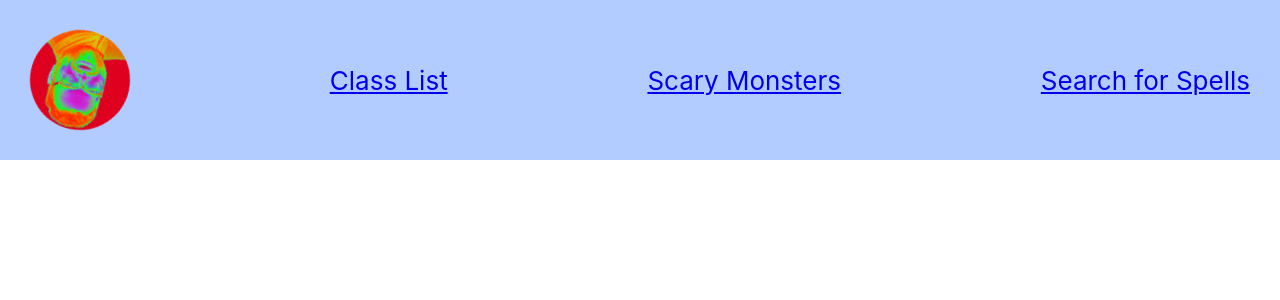
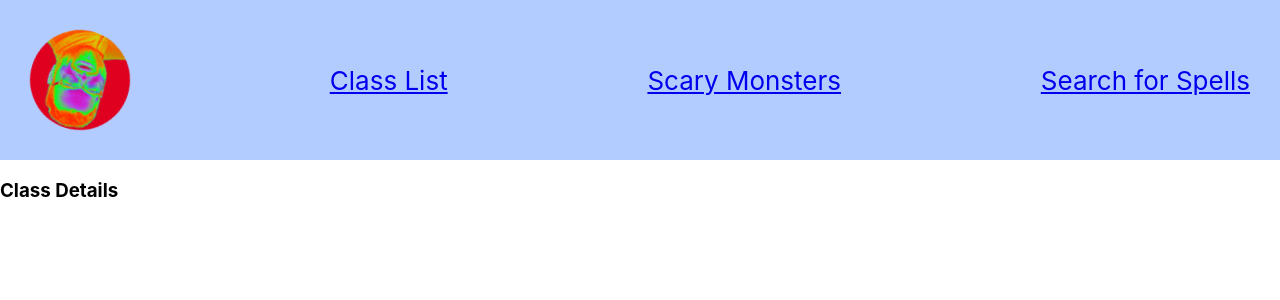
Before and after one commit to ManliestBen/react-dnd-api-11-2, a React (Create React App) app: page /class in a window 1280 px wide. Shown: the top 300 px of the page. Built offline with nearby package versions, Linux system fonts and the light colour scheme.

Commit message:
add Link to class details

```diff
--- a/src/pages/App/App.js
+++ b/src/pages/App/App.js
@@ -3,6 +3,7 @@ import React, { Component } from 'react';
 import { Route } from 'react-router-dom'
 import NavBar from '../../components/NavBar/NavBar'
 import ClassList from '../ClassList/ClassList'
+import ClassDetails from '../ClassDetails/ClassDetails'
 
 class App extends Component {
   state = {
@@ -21,6 +22,14 @@ class App extends Component {
           exact path='/classlist'
           render={() => <ClassList />}
         />
+        <Route
+          exact path='/class'
+          render={( {location} ) =>
+            <ClassDetails
+              location={location}
+            />
+          }
+        />
       </>
     )
   }
--- /dev/null
+++ b/src/pages/ClassDetails/ClassDetails.jsx
@@ -0,0 +1,22 @@
+import React, { Component } from 'react';
+
+class ClassDetails extends Component {
+  state = {
+    classDetails: {}
+   }
+
+  async componentDidMount() {
+    // API call
+    // Set state with results
+  }
+
+  render() {
+    return (
+      <div>
+        <h3>Class Details</h3>
+      </div>
+     );
+  }
+}
+
+export default ClassDetails;
--- a/src/pages/ClassList/ClassList.jsx
+++ b/src/pages/ClassList/ClassList.jsx
@@ -1,5 +1,6 @@
 import React, { Component } from 'react'
 import { getClassList } from '../../services/api-calls'
+import { Link } from "react-router-dom";
 
 class ClassList extends Component {
   state = {
@@ -21,12 +22,19 @@ class ClassList extends Component {
           {/* This is where we map over our results, representing each with a div containing an image and a name */}
           {this.state.results.map((classTitle) => (
             <div id="classDiv" key={classTitle.index}>
+              <Link
+                to={{
+                  pathname: '/class',
+                  state: { classTitle }
+                }}
+              >
                 <img
                   style={{ width: "100px", height: "100px" }}
                   src={`/images/${classTitle.name}.svg`}
                   alt="class-logo"
                 />
                 {classTitle.name}
+              </Link>
             </div>
           ))}
         </div>
```
Also changed, not shown: 1 other file (tests, documents, lock files or other folders). Lines whose indentation alone changed are shown as unchanged.
